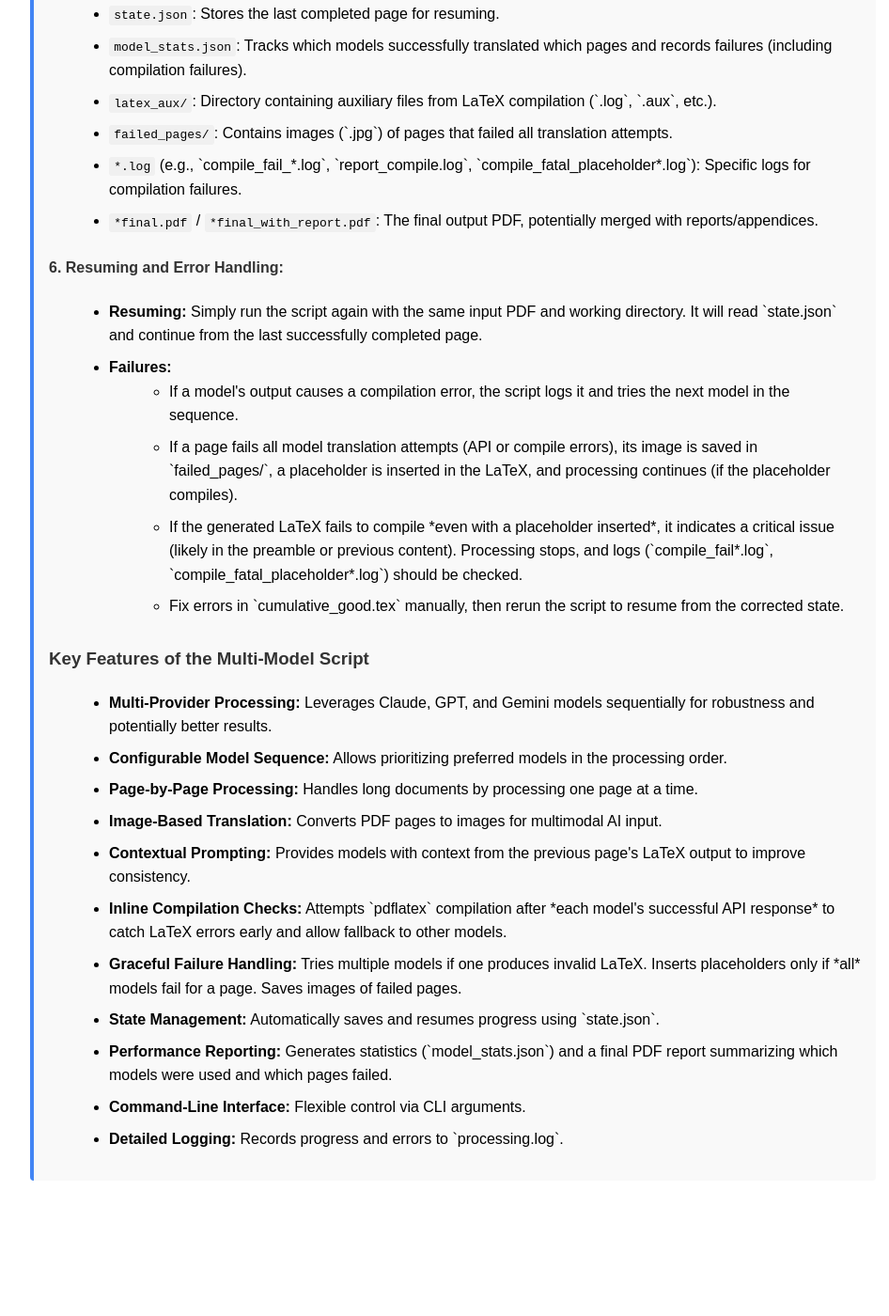
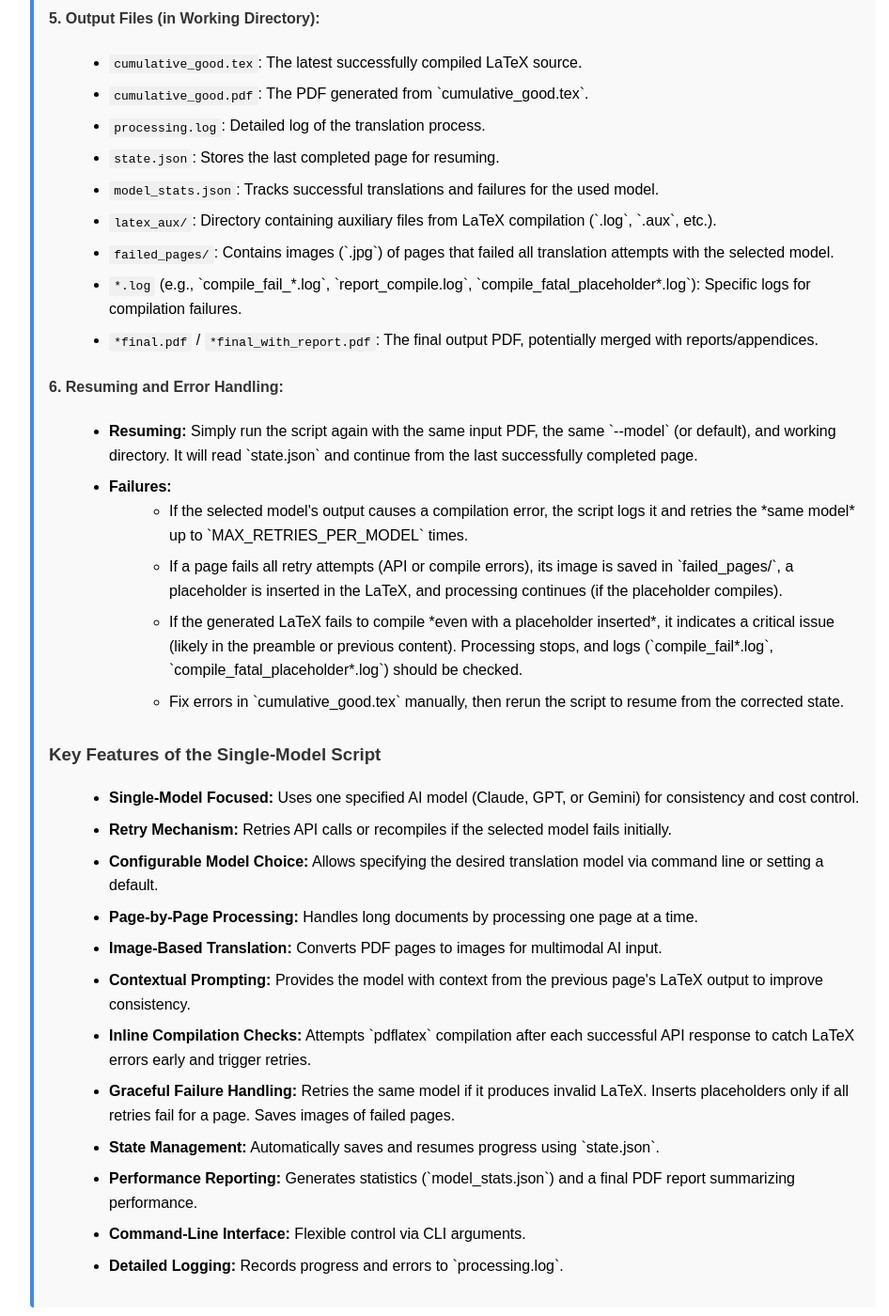
Before and after one commit to davikrehalt/davikrehalt.github.io, a Jekyll site: the page translation-guide.html, which Jekyll copies as it is, in a window 1280 px wide and 1400 px high, scrolled down 3534 px. Shown: the whole window at 94% size, without its empty margins (158-1104 px from the left). Built offline with Jekyll 4.4.1, drawn with Linux system fonts in a browser that asks for light colours; before the commit the page ends 4822 px from its top, so only the background shows below that; some of the changed text lies outside the part shown.

Commit message:
Update translation-guide.html

```diff
--- a/translation-guide.html
+++ b/translation-guide.html
@@ -29,7 +29,7 @@
 
 <p>Modern multimodal AI models can take a math paper in a non-English language (provided as a PDF) and output a translation directly in LaTeX. This guide explains how to use a Python script that leverages multiple AI providers (Anthropic Claude, OpenAI GPT, Google Gemini) sequentially to achieve this.</p>
 
-<p><span class="warning">Disclaimer:</span> AI translations, especially for complex technical documents, carry risks of hallucination or error. This guide and the accompanying script were developed collaboratively with AI and reflect capabilities as of early 2025; they may require updates as APIs and models evolve. Always carefully review the generated LaTeX output.</p>
+<p><span class="warning">Disclaimer:</span> AI translations, especially for complex technical documents, carry risks of hallucination or error. This guide and the accompanying script were developed collaboratively with AI and reflect capabilities as of early 2025; they may require updates as APIs and models evolve. Always carefully review the generated LaTeX output. <span class="warning">Furthermore, be mindful of copyright restrictions when translating and distributing academic papers. Some AI models may refuse to process copyrighted material; if you encounter content refusals, you might try a different model, but ensure you have the necessary rights to translate and use the material.</span></p>
 
 <p>The core translation ability resides within the AI models themselves. This script provides scaffolding to overcome common challenges:</p>
 <ul>
@@ -60,16 +60,15 @@
 <ol>
     <li>Reads processing state (if resuming).</li>
     <li>Iterates through PDF pages, converting each to an image.</li>
-    <li>For each page image, it attempts translation using multiple models:
+    <li>For each page image, it attempts translation using the selected AI model: <!-- Updated description for single-model logic -->
         <ul>
-            <li>Sends the image and contextual information (like previous page content) to models from different providers (Claude, GPT, Gemini) based on a defined sequence (queue order).</li>
-            <li>Uses the LaTeX output from the first model in the sequence that successfully responds and produces compilable code.</li> <!-- Updated description -->
-            <li>Includes retries and cycles through the model sequence if initial attempts fail (due to API error or compilation error).</li> <!-- Updated description -->
+            <li>Sends the image and contextual information (like previous page content) to the specified model.</li>
+            <li>Includes retries if the initial attempts fail (due to API error or compilation error).</li> <!-- Updated description for single-model logic -->
         </ul>
     </li>
-    <li>If all models fail to produce compilable LaTeX for a page, it inserts a placeholder into the LaTeX document and saves the original page image for manual review.</li>
+    <li>If all retries for the selected model fail to produce compilable LaTeX for a page, it inserts a placeholder into the LaTeX document and saves the original page image for manual review.</li> <!-- Updated description for single-model logic -->
     <li>Appends the successful LaTeX (or placeholder) for the current page to the cumulative document.</li>
-    <li>Saves the state and the last known good `.tex`/`.pdf` files after each successfully processed page.</li> <!-- Updated description -->
+    <li>Saves the state and the last known good `.tex`/`.pdf` files after each successfully processed page.</li>
     <li>If compilation fails even with a placeholder, it indicates a critical error (likely in the preamble or previous content) and stops processing.</li>
     <li>At the end, generates a report summarizing model performance and optionally merges it with the main PDF.</li>
 </ol>
@@ -81,7 +80,7 @@ To use this script, you need API keys for the AI providers you wish to use and a
 <p>Here's a more detailed explanation:</p>
 
 <div class="ai-explanation"> <!-- Start of AI Explanation -->
-    <h3>How to Use the Multi-Model Python Script (translator.py)</h3>
+    <h3>How to Use the Single-Model Python Script (translator.py)</h3> <!-- Updated title -->
 
     <h4>1. Requirements:</h4>
     <ul class="requirements">
@@ -91,50 +90,53 @@ To use this script, you need API keys for the AI providers you wish to use and a
         </li>
         <li><strong>Poppler:</strong> Required by `pdf2image`. Install system-wide (e.g., `brew install poppler`, `sudo apt-get install poppler-utils`). Ensure it's in your PATH. <span class="warning">Installation issues are common!</span></li>
         <li><strong>LaTeX Distribution:</strong> A working installation (TeX Live, MiKTeX) is **required**. The `pdflatex` command must be runnable from your terminal.</li>
-        <li><strong>API Keys:</strong> You need API keys for the providers you intend to use. Set them as environment variables:
+        <li><strong>API Keys:</strong> You need an API key for the provider of the model you intend to use. Set it as an environment variable:
             <ul>
                 <li><code>ANTHROPIC_API_KEY</code> (for Claude models)</li>
                 <li><code>OPENAI_API_KEY</code> (for GPT models)</li>
                 <li><code>GOOGLE_API_KEY</code> (for Gemini models)</li>
             </ul>
-             Get keys from their respective websites (Anthropic Console, OpenAI Platform, Google AI Studio). The script will skip models from providers whose keys are not found.
+             Get keys from their respective websites (Anthropic Console, OpenAI Platform, Google AI Studio). The script will fail if the key for the selected model's provider is not found. <!-- Updated -->
         </li>
     </ul>
 
     <h4>2. Configuration (Optional):</h4>
     <ul>
-        <li><strong>Model Sequence/Configs:</strong> Edit the `get_model_configs()` function and `DEFAULT_MODEL_QUEUE` list within `translator.py` to add/remove models or change their priority in the processing sequence.</li>
+        <li><strong>Model Configs:</strong> Edit the `get_model_configs()` function within `translator.py` to add or update model details. Use `--list-models` to see current options.</li> <!-- Updated -->
+        <li><strong>Default Model:</strong> Change the `DEFAULT_MODEL_KEY` variable in the script if you prefer a different default than `claude-3.5-sonnet`.</li> <!-- Updated -->
         <li><strong>Working Directory:</strong> By default, outputs go to `latex_processing_multi`. Use the `--working-dir` flag to change this.</li>
     </ul>
 
 
     <h4>3. Running the Script:</h4>
     <p>Open your terminal/command prompt in the directory containing `translator.py`.</p>
-    <p><strong>Basic Command:</strong></p>
+    <p><strong>Basic Command (using default model):</strong></p> <!-- Updated -->
     <pre><code>python translator.py [path/to/your/input.pdf] [options...]</code></pre>
+    <p><strong>Command with Specific Model:</strong></p> <!-- Added -->
+    <pre><code>python translator.py [path/to/your/input.pdf] --model MODEL_KEY [options...]</code></pre>
     <ul>
         <li>The <strong>Input PDF Path</strong> is the first (optional) argument. If omitted, it defaults to `input.pdf` in the script's directory.</li>
-        <li>All other options use flags (e.g., <code>--model</code>, <code>--working-dir</code>).</li>
+        <li>The <code>--model</code> flag is recommended to specify the AI model you want to use.</li> <!-- Updated -->
     </ul>
 
     <p><strong>Example Commands:</strong></p>
-    <pre><code class="language-bash"># Translate my_paper.pdf using default settings
+    <pre><code class="language-bash"># Translate my_paper.pdf using the default model (claude-3.5-sonnet)
 python translator.py my_paper.pdf
 
-# Translate input.pdf, preferring claude-3.7-sonnet first
-python translator.py --model claude-3.7-sonnet
+# Translate input.pdf using gpt-4o
+python translator.py --model gpt-4o
 
-# Translate paper_v2.pdf and store outputs in a custom directory
-python translator.py paper_v2.pdf --working-dir /path/to/my/latex_output</code></pre>
+# Translate paper_v2.pdf using gemini-1.5-pro and store outputs in a custom directory
+python translator.py paper_v2.pdf --model gemini-1.5-pro --working-dir /path/to/my/latex_output</code></pre>
 
     <p class="note"><em>Use quotes around paths with spaces. You might need <code>python3</code> instead of <code>python</code>.</em></p>
 
     <h4>4. Command-Line Options (Flags):</h4>
     <ul>
         <li><code>input_pdf</code> (Positional, Optional): Path to the input PDF (defaults to `input.pdf`).</li>
-        <li><code>--model MODEL_KEY</code> or <code>-m MODEL_KEY</code>: Specify a preferred model key (e.g., `claude-3-opus`, `gpt-4o`) to try first in the processing sequence. Use <code>--list-models</code> to see available keys.</li>
+        <li><code>--model MODEL_KEY</code> or <code>-m MODEL_KEY</code>: Specify the model key (e.g., `claude-3.5-sonnet`, `gpt-4o`) to use for translation. Use <code>--list-models</code> to see available keys. If omitted, uses the `DEFAULT_MODEL_KEY` set in the script.</li> <!-- Updated -->
         <li><code>--working-dir PATH</code> or <code>-w PATH</code>: Set the directory for all outputs (logs, state, .tex, .pdf, failed pages). Defaults to `./latex_processing_multi`.</li>
-        <li><code>--list-models</code> or <code>-l</code>: Display available model keys configured in the script and the default processing sequence order, then exit.</li>
+        <li><code>--list-models</code> or <code>-l</code>: Display available model keys configured in the script, then exit.</li> <!-- Updated -->
     </ul>
 
     <h4>5. Output Files (in Working Directory):</h4>
@@ -143,38 +145,39 @@ python translator.py paper_v2.pdf --working-dir /path/to/my/latex_output</code><
         <li><code>cumulative_good.pdf</code>: The PDF generated from `cumulative_good.tex`.</li>
         <li><code>processing.log</code>: Detailed log of the translation process.</li>
         <li><code>state.json</code>: Stores the last completed page for resuming.</li>
-        <li><code>model_stats.json</code>: Tracks which models successfully translated which pages and records failures (including compilation failures).</li> <!-- Updated -->
+        <li><code>model_stats.json</code>: Tracks successful translations and failures for the used model.</li> <!-- Updated -->
         <li><code>latex_aux/</code>: Directory containing auxiliary files from LaTeX compilation (`.log`, `.aux`, etc.).</li>
-        <li><code>failed_pages/</code>: Contains images (`.jpg`) of pages that failed all translation attempts.</li>
-        <li><code>*.log</code> (e.g., `compile_fail_*.log`, `report_compile.log`, `compile_fatal_placeholder*.log`): Specific logs for compilation failures.</li> <!-- Updated -->
+        <li><code>failed_pages/</code>: Contains images (`.jpg`) of pages that failed all translation attempts with the selected model.</li> <!-- Updated -->
+        <li><code>*.log</code> (e.g., `compile_fail_*.log`, `report_compile.log`, `compile_fatal_placeholder*.log`): Specific logs for compilation failures.</li>
         <li><code>*final.pdf</code> / <code>*final_with_report.pdf</code>: The final output PDF, potentially merged with reports/appendices.</li>
     </ul>
 
     <h4>6. Resuming and Error Handling:</h4>
     <ul>
-        <li><strong>Resuming:</strong> Simply run the script again with the same input PDF and working directory. It will read `state.json` and continue from the last successfully completed page.</li>
+        <li><strong>Resuming:</strong> Simply run the script again with the same input PDF, the same `--model` (or default), and working directory. It will read `state.json` and continue from the last successfully completed page.</li> <!-- Updated -->
         <li><strong>Failures:</strong>
             <ul>
-                <li>If a model's output causes a compilation error, the script logs it and tries the next model in the sequence.</li> <!-- Updated -->
-                <li>If a page fails all model translation attempts (API or compile errors), its image is saved in `failed_pages/`, a placeholder is inserted in the LaTeX, and processing continues (if the placeholder compiles).</li> <!-- Updated -->
-                <li>If the generated LaTeX fails to compile *even with a placeholder inserted*, it indicates a critical issue (likely in the preamble or previous content). Processing stops, and logs (`compile_fail*.log`, `compile_fatal_placeholder*.log`) should be checked.</li> <!-- Updated -->
+                <li>If the selected model's output causes a compilation error, the script logs it and retries the *same model* up to `MAX_RETRIES_PER_MODEL` times.</li> <!-- Updated -->
+                <li>If a page fails all retry attempts (API or compile errors), its image is saved in `failed_pages/`, a placeholder is inserted in the LaTeX, and processing continues (if the placeholder compiles).</li> <!-- Updated -->
+                <li>If the generated LaTeX fails to compile *even with a placeholder inserted*, it indicates a critical issue (likely in the preamble or previous content). Processing stops, and logs (`compile_fail*.log`, `compile_fatal_placeholder*.log`) should be checked.</li>
                 <li>Fix errors in `cumulative_good.tex` manually, then rerun the script to resume from the corrected state.</li>
             </ul>
         </li>
     </ul>
 
 
-    <h3>Key Features of the Multi-Model Script</h3>
+    <h3>Key Features of the Single-Model Script</h3> <!-- Updated -->
     <ul>
-        <li><strong>Multi-Provider Processing:</strong> Leverages Claude, GPT, and Gemini models sequentially for robustness and potentially better results.</li>
-        <li><strong>Configurable Model Sequence:</strong> Allows prioritizing preferred models in the processing order.</li>
+        <li><strong>Single-Model Focused:</strong> Uses one specified AI model (Claude, GPT, or Gemini) for consistency and cost control.</li> <!-- Updated -->
+        <li><strong>Retry Mechanism:</strong> Retries API calls or recompiles if the selected model fails initially.</li> <!-- Updated -->
+        <li><strong>Configurable Model Choice:</strong> Allows specifying the desired translation model via command line or setting a default.</li> <!-- Updated -->
         <li><strong>Page-by-Page Processing:</strong> Handles long documents by processing one page at a time.</li>
         <li><strong>Image-Based Translation:</strong> Converts PDF pages to images for multimodal AI input.</li>
-        <li><strong>Contextual Prompting:</strong> Provides models with context from the previous page's LaTeX output to improve consistency.</li>
-        <li><strong>Inline Compilation Checks:</strong> Attempts `pdflatex` compilation after *each model's successful API response* to catch LaTeX errors early and allow fallback to other models.</li> <!-- Updated -->
-        <li><strong>Graceful Failure Handling:</strong> Tries multiple models if one produces invalid LaTeX. Inserts placeholders only if *all* models fail for a page. Saves images of failed pages.</li> <!-- Updated -->
+        <li><strong>Contextual Prompting:</strong> Provides the model with context from the previous page's LaTeX output to improve consistency.</li>
+        <li><strong>Inline Compilation Checks:</strong> Attempts `pdflatex` compilation after each successful API response to catch LaTeX errors early and trigger retries.</li> <!-- Updated -->
+        <li><strong>Graceful Failure Handling:</strong> Retries the same model if it produces invalid LaTeX. Inserts placeholders only if all retries fail for a page. Saves images of failed pages.</li> <!-- Updated -->
         <li><strong>State Management:</strong> Automatically saves and resumes progress using `state.json`.</li>
-        <li><strong>Performance Reporting:</strong> Generates statistics (`model_stats.json`) and a final PDF report summarizing which models were used and which pages failed.</li>
+        <li><strong>Performance Reporting:</strong> Generates statistics (`model_stats.json`) and a final PDF report summarizing performance.</li> <!-- Updated -->
         <li><strong>Command-Line Interface:</strong> Flexible control via CLI arguments.</li>
         <li><strong>Detailed Logging:</strong> Records progress and errors to `processing.log`.</li>
     </ul>
```
